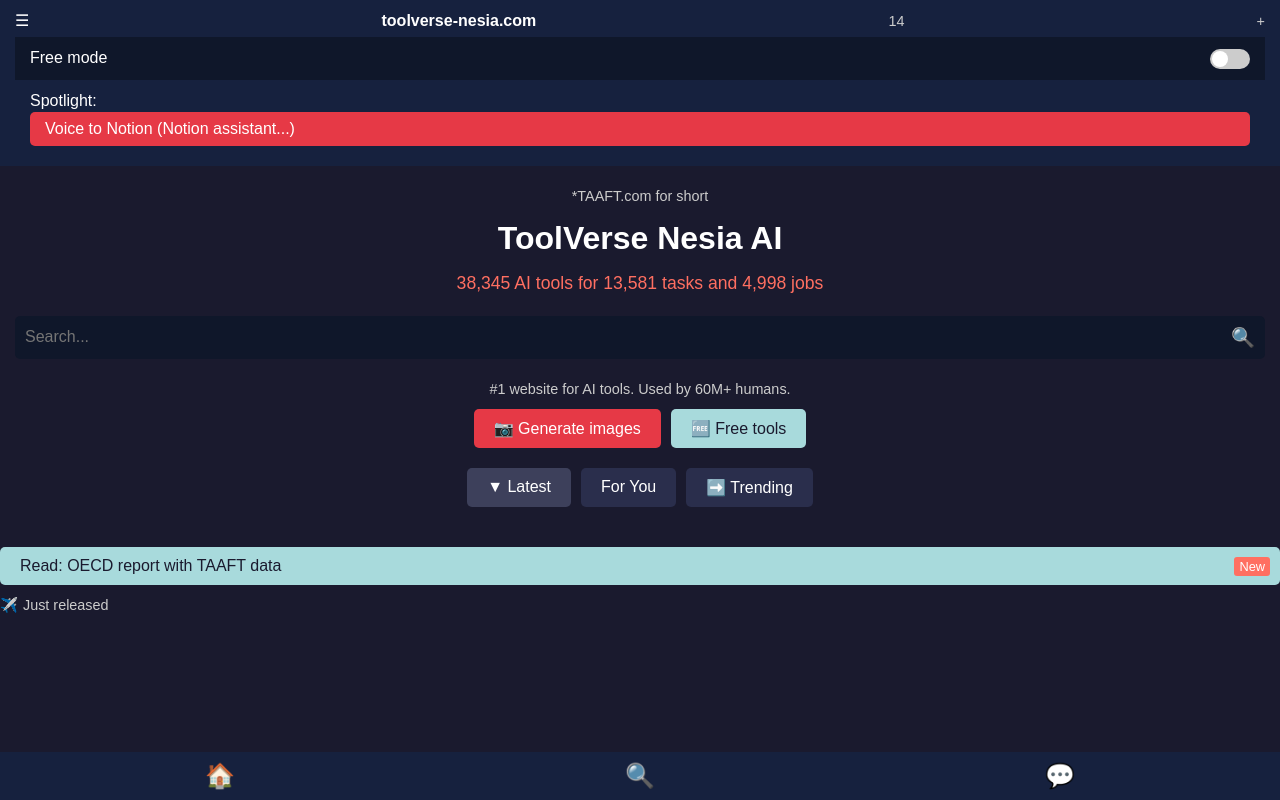
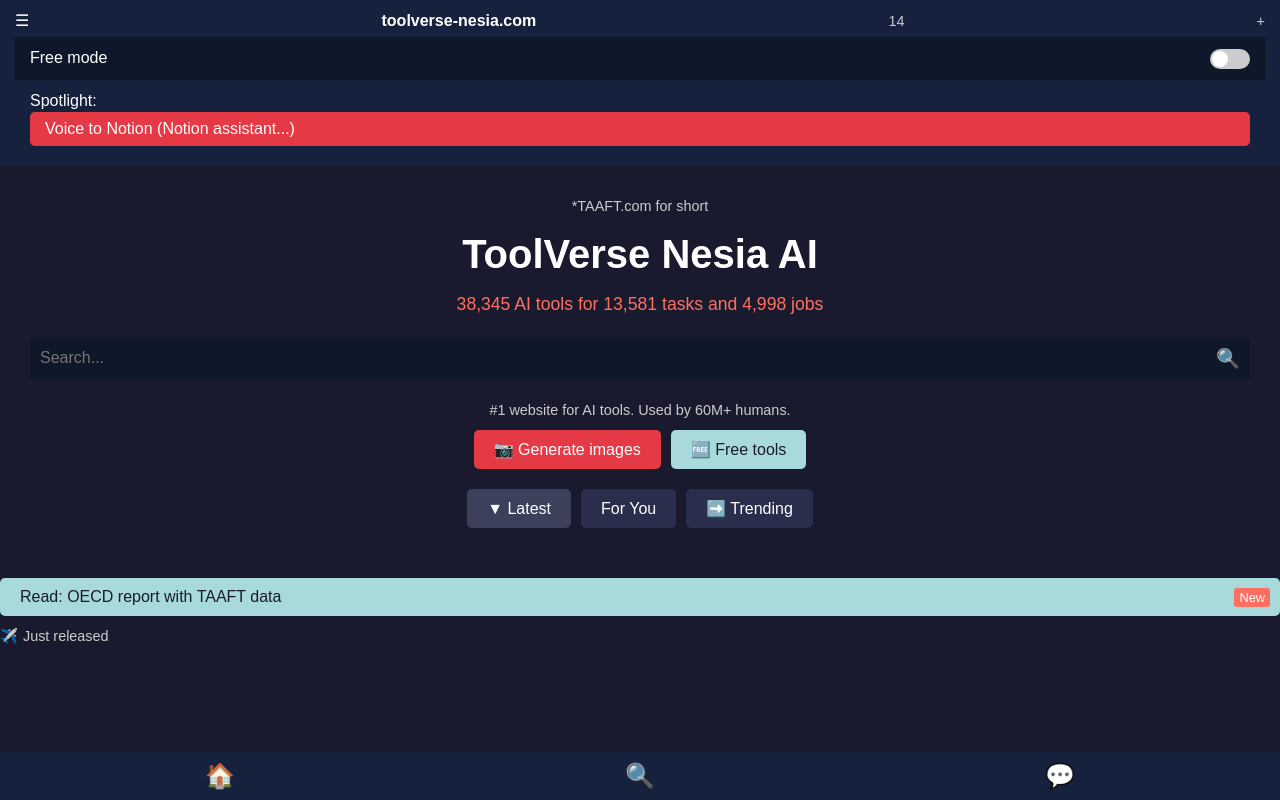
Before and after one commit to VinNesia/VinAI, a plain HTML site: page index.html in a window 1280 px wide. Drawn offline with Linux system fonts and the light colour scheme.

Commit message:
Update styles.css

```diff
--- a/styles.css
+++ b/styles.css
@@ -241,6 +241,13 @@ h1 {
     margin-bottom: 10px;
 }
 
+.tools-list {
+    display: grid;
+    grid-template-columns: repeat(auto-fit, minmax(250px, 1fr));
+    gap: 1rem;
+    padding: 1rem;
+}
+
 .tool-card {
     display: flex;
     align-items: center;
@@ -299,4 +306,19 @@ footer {
         font-size: 0.9rem;
         padding: 8px 15px;
     }
+    .tools-list {
+        grid-template-columns: 1fr;
+    }
 }
+
+@media (min-width: 601px) {
+    .hero {
+        padding: 30px;
+    }
+    h1 {
+        font-size: 2.5rem;
+    }
+    .tools-list {
+        grid-template-columns: repeat(auto-fit, minmax(300px, 1fr));
+    }
+}
```
